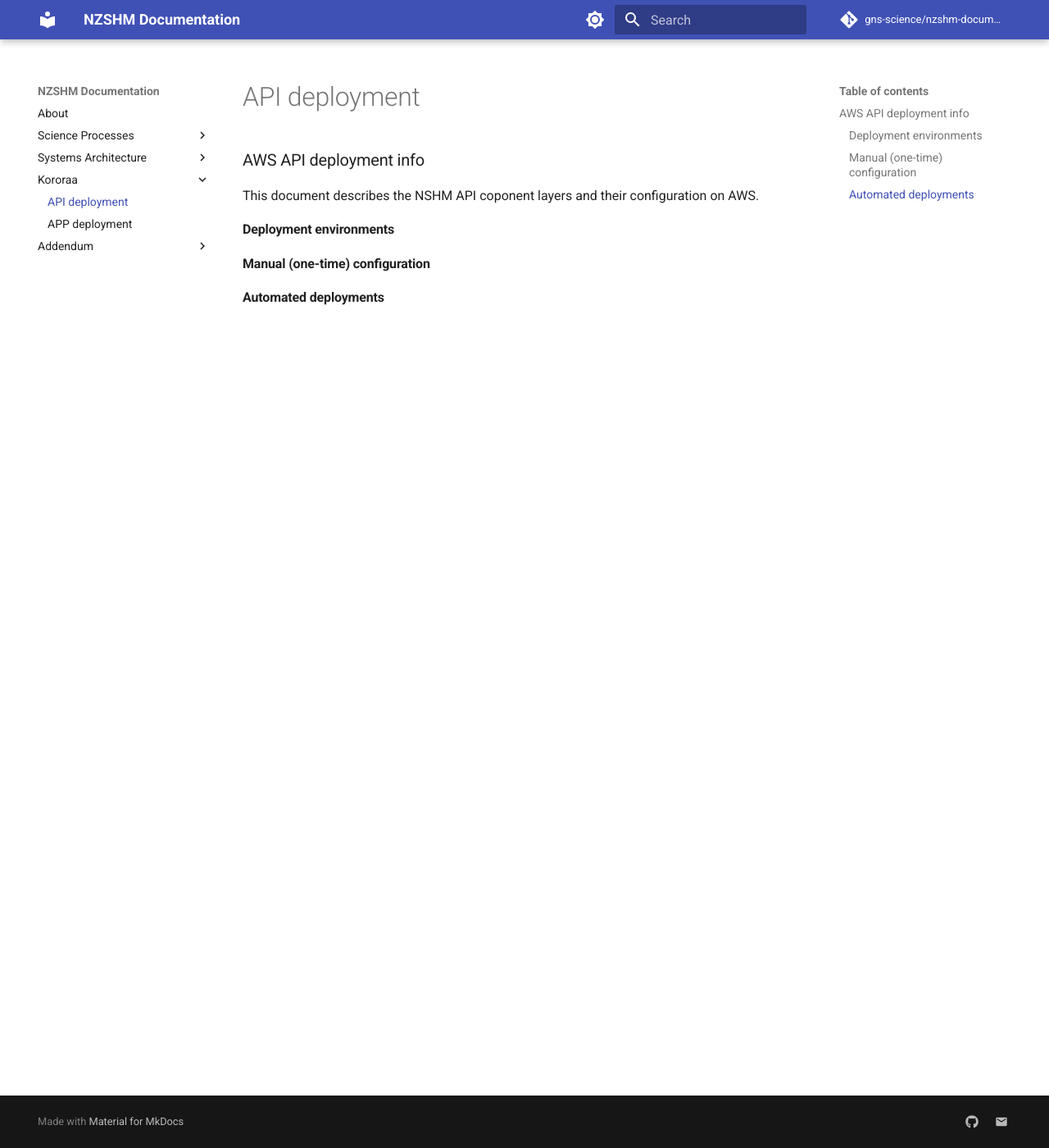
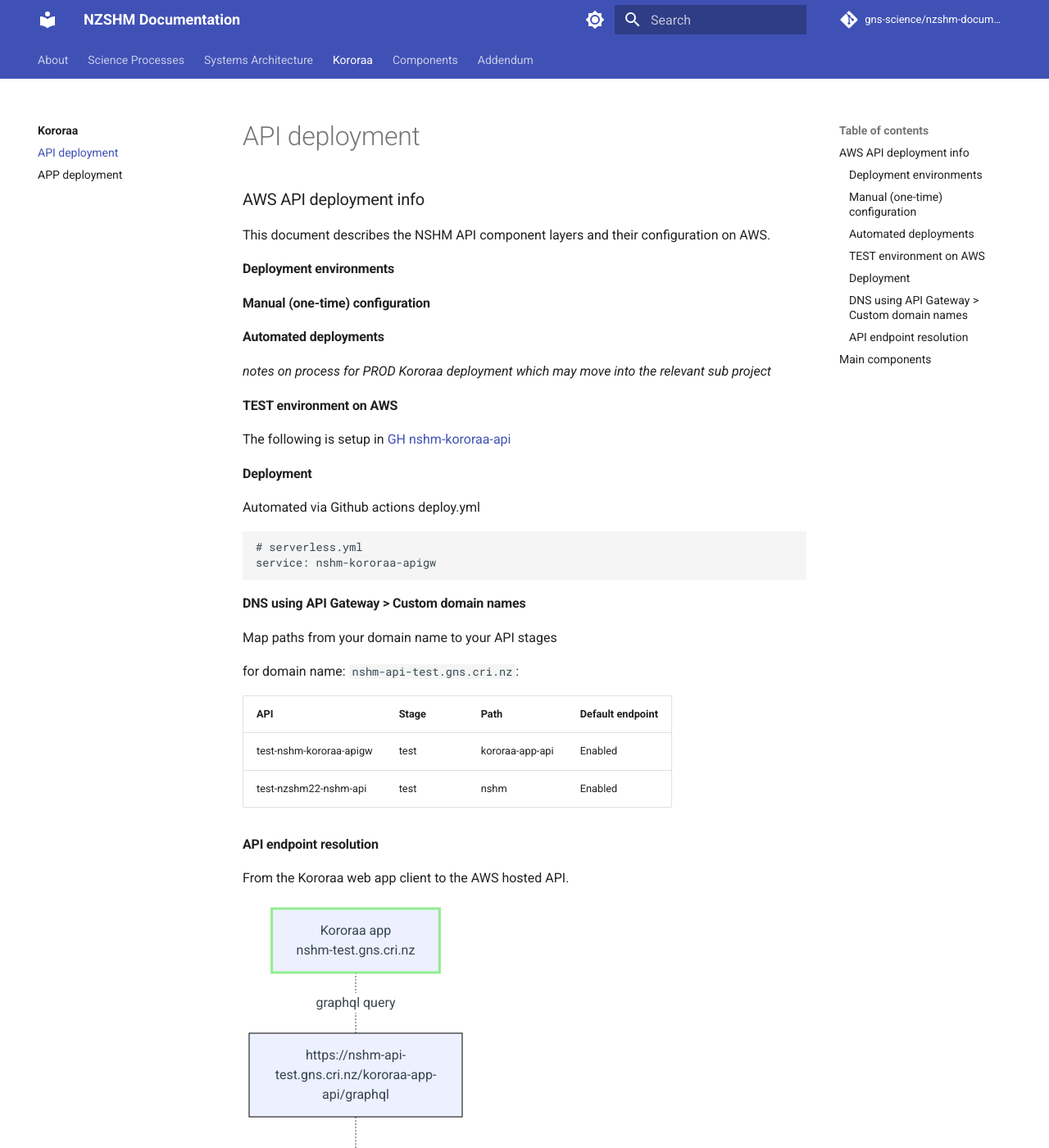
Before and after one commit to GNS-Science/nzshm-documentation, an MkDocs documentation site: the page built from docs/architecture/kororaa/aws_api_deployment.md, in a window 1280 px wide and 1400 px high. Shown: the whole window at 82% size. Built offline with MkDocs 1.6.1 and Material for MkDocs 9.7.7, drawn with Linux system fonts in a browser that asks for light colours; comment, search, counter and statistics services are not loaded; some of the changed text lies outside the part shown.

Commit message:
WIP on aws_api; WIP on science_process

````diff
--- a/docs/architecture/kororaa/aws_api_deployment.md
+++ b/docs/architecture/kororaa/aws_api_deployment.md
@@ -1,9 +1,68 @@
 ## AWS API deployment info
 
-This document describes the NSHM API coponent layers and their configuration on AWS.
+This document describes the NSHM API component layers and their configuration on AWS.
 
 ### Deployment environments
 
 ### Manual (one-time) configuration
 
 ### Automated deployments
+
+_notes on process for PROD Kororaa deployment which may move into the relevant sub project_
+
+### TEST environment on AWS
+
+The following is setup in [GH nshm-kororaa-api ](./GNS-Science/nshm-kororaa-api)
+
+
+### Deployment
+
+Automated via Github actions deploy.yml
+
+```
+# serverless.yml
+service: nshm-kororaa-apigw
+```
+
+### DNS using API Gateway > Custom domain names
+
+Map paths from your domain name to your API stages
+
+for domain name: `nshm-api-test.gns.cri.nz`:
+
+
+| API                     | Stage | Path             | Default endpoint |
+| ----------------------- | ----- | ---------------- | ---------------- |
+| test-nshm-kororaa-apigw | test  | kororaa-app-api  | Enabled          |
+| test-nzshm22-nshm-api   | test  | nshm             | Enabled          |
+
+
+### API endpoint resolution
+
+From the Kororaa web app client to the AWS hosted API.
+
+```mermaid
+graph TD
+    classDef nshm stroke:lightgreen, stroke-width:3px
+    classDef AWS stroke:orange, stroke-width:3px
+    classDef SVC stroke:powderblue, stroke-width:3px
+    classDef note stroke:black, stroke-width:1px
+
+    K["Kororaa app
+    nshm-test.gns.cri.nz"]:::nshm
+    NB["https://nshm-api-test.gns.cri.nz/kororaa-app-api/graphql"]:::note
+    A["API Gateway:
+     test-nshm-kororaa-apigw (4ra58fifn3)"]:::AWS
+    F["lambda:
+     nshm-kororaa-apigw-test-app"]:::AWS
+    apis["NSHM graphql APIs
+     Toshi, solvis, etc"]:::nshm
+    K -.-|graphql query| NB -.-> A -->|path: kororaa-app-api/graphql| F --> apis
+
+```
+
+## Main components
+
+ - [Kororaa application API Gateway](/nzshm-documentation/component_index/nshm_kororaa_apigw/)
+
+ - [solvis-graphql-api](/nzshm-documentation/component_index/solvis_graphql_api)
--- a/mkdocs.yml
+++ b/mkdocs.yml
@@ -10,6 +10,8 @@ nav:
       - Source models: science_process/source_models.md
       - Hazard: science_process/hazard.md
       - Related: science_process/related.md
+      - discussion: science_process/discussion.md
+
   - Systems Architecture:
       - "": architecture/index.md
       - Web API services: architecture/services.md
@@ -18,6 +20,10 @@ nav:
       - "": architecture/kororaa/index.md
       - API deployment: architecture/kororaa/aws_api_deployment.md
       - APP deployment: architecture/kororaa/aws_app_deployment.md
+  - Components:
+      - "": component_index/index.md
+      - nshm-kororaa-api: component_index/nshm_kororaa_apigw.md
+      - solvis-graphql-api: component_index/solvis_graphql_api.md
   - Addendum:
       - README: readme.md
       - Diagrams: diagrams.md
@@ -40,7 +46,8 @@ theme:
         name: Switch to light mode
   features:
     - navigation.indexes
-  #   - navigation.instant
+    - navigation.instant
+    - navigation.tabs
   #   - navigation.tabs.sticky
 markdown_extensions:
   - pymdownx.superfences:
@@ -52,6 +59,10 @@ markdown_extensions:
       baselevel: 2
       permalink: true
       slugify: !!python/name:pymdownx.slugs.uslugify
+  - tables
+  - admonition
+  - pymdownx.details
+
 #  - meta
 # markdown_extensions:
 #   - pymdownx.emoji:
````
Also changed, not shown: docs/architecture/services.md (+1 -1 lines), docs/component_index/index.md (added, +7 -0 lines), docs/component_index/nshm_kororaa_apigw.md (added, +19 -0 lines), docs/component_index/solvis_graphql_api.md (added, +15 -0 lines), docs/science_process/disaggs.md (added, +111 -0 lines), docs/science_process/discussion.md (added, +164 -0 lines), docs/science_process/index.md (line endings or trailing spaces).
